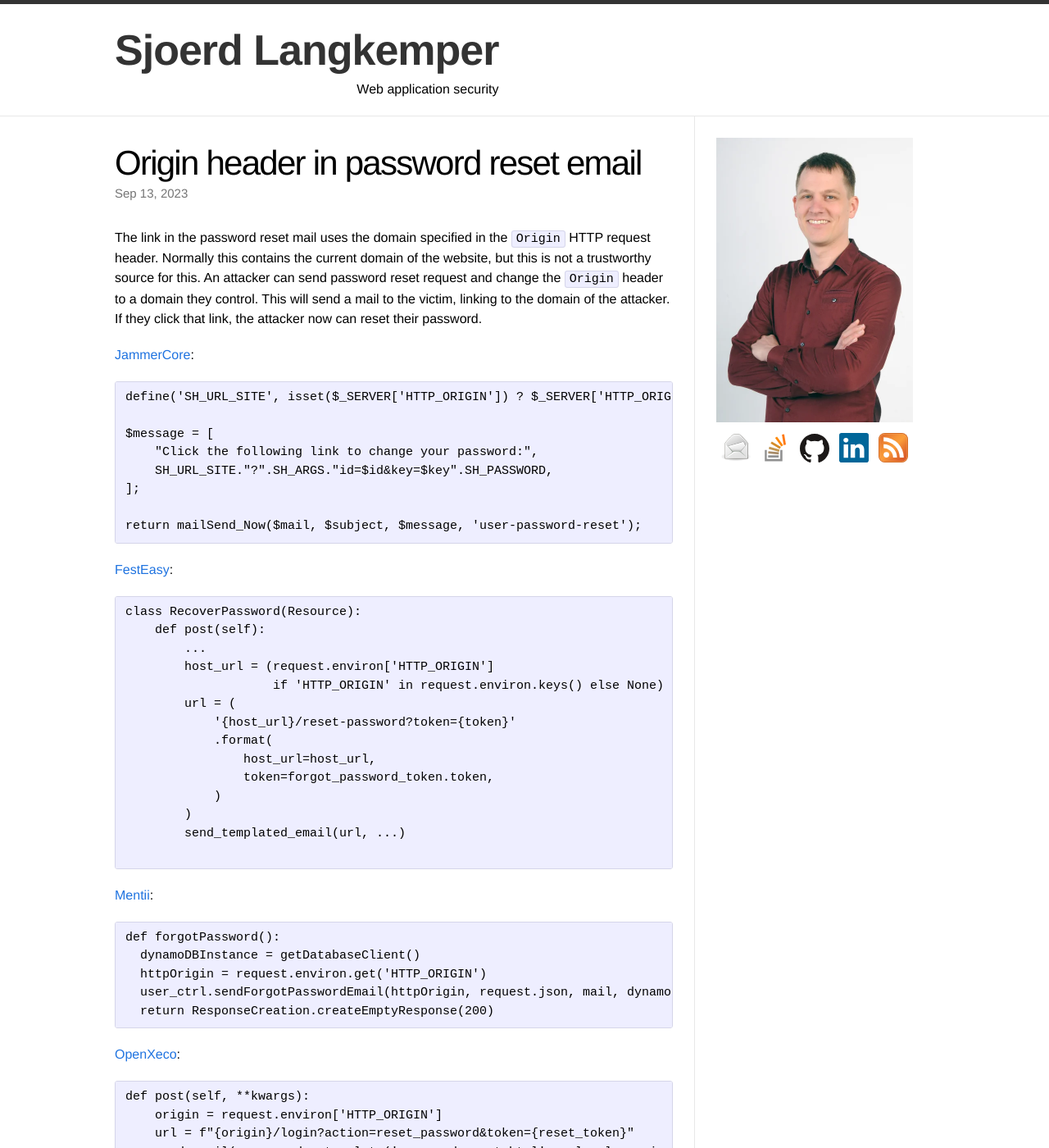
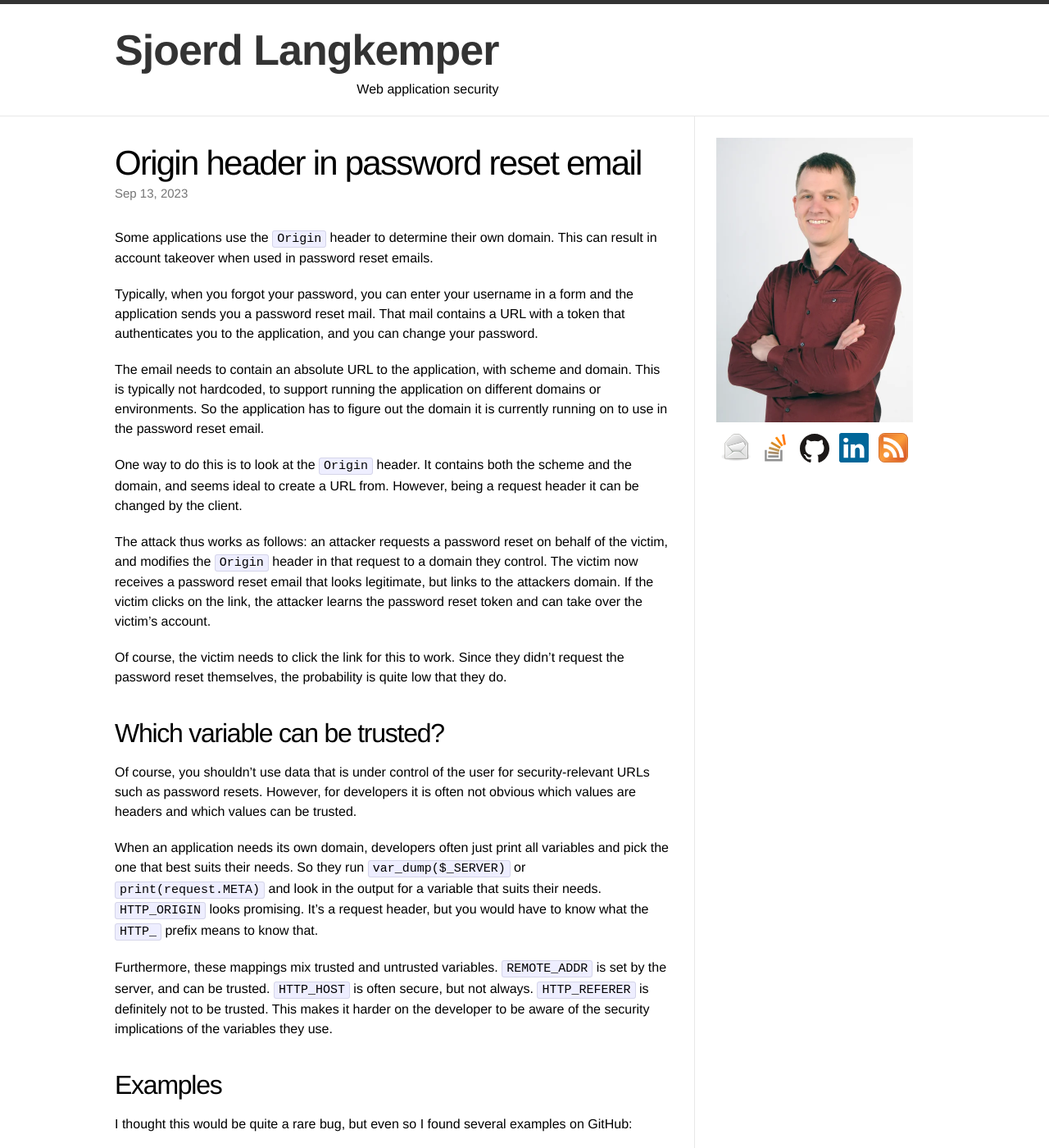
Before and after one commit to Sjord/Sjord.github.io, a Jekyll site: the page built from _posts/2023-08-18-origin-header-in-password-reset-email.md, in a window 1280 px wide and 1400 px high. Shown: the whole window at 82% size. Built offline with Jekyll 4.4.1, drawn with Linux system fonts in a browser that asks for light colours.

Commit message:
Write some more about origin in password reset mail

```diff
--- a/_posts/2023-08-18-origin-header-in-password-reset-email.md
+++ b/_posts/2023-08-18-origin-header-in-password-reset-email.md
@@ -5,13 +5,31 @@ thumbnail: hanging-umbrella-480.jpg
 date: 2023-09-13
 ---
 
+Some applications use the `Origin` header to determine their own domain. This can result in account takeover when used in password reset emails.
+
 <!-- Photo source: https://pixabay.com/photos/architecture-modern-sculpture-art-3148080/ -->
 
+Typically, when you forgot your password, you can enter your username in a form and the application sends you a password reset mail. That mail contains a URL with a token that authenticates you to the application, and you can change your password.
 
+The email needs to contain an absolute URL to the application, with scheme and domain. This is typically not hardcoded, to support running the application on different domains or environments. So the application has to figure out the domain it is currently running on to use in the password reset email.
 
-The link in the password reset mail uses the domain specified in the `Origin` HTTP request header. Normally this contains the current domain of the website, but this is not a trustworthy source for this. An attacker can send password reset request and change the `Origin` header to a domain they control. This will send a mail to the victim, linking to the domain of the attacker. If they click that link, the attacker now can reset their password.
+One way to do this is to look at the `Origin` header. It contains both the scheme and the domain, and seems ideal to create a URL from. However, being a request header it can be changed by the client.
 
+The attack thus works as follows: an attacker requests a password reset on behalf of the victim, and modifies the `Origin` header in that request to a domain they control. The victim now receives a password reset email that looks legitimate, but links to the attackers domain. If the victim clicks on the link, the attacker learns the password reset token and can take over the victim's account.
 
+Of course, the victim needs to click the link for this to work. Since they didn't request the password reset themselves, the probability is quite low that they do.
+
+## Which variable can be trusted?
+
+Of course, you shouldn't use data that is under control of the user for security-relevant URLs such as password resets. However, for developers it is often not obvious which values are headers and which values can be trusted.
+
+When an application needs its own domain, developers often just print all variables and pick the one that best suits their needs. So they run `var_dump($_SERVER)` or `print(request.META)` and look in the output for a variable that suits their needs. `HTTP_ORIGIN` looks promising. It's a request header, but you would have to know what the `HTTP_` prefix means to know that.
+
+Furthermore, these mappings mix trusted and untrusted variables. `REMOTE_ADDR` is set by the server, and can be trusted. `HTTP_HOST` is often secure, but not always. `HTTP_REFERER` is definitely not to be trusted. This makes it harder on the developer to be aware of the security implications of the variables they use.
+
+## Examples
+
+I thought this would be quite a rare bug, but even so I found several examples on GitHub:
 
 [JammerCore](https://github.com/JammerCore/JammerCore/blob/0d6a9459480b3a1d6355f93421b3e7118a3b3db1/public-api/vx/user.php#L202):
 
```
